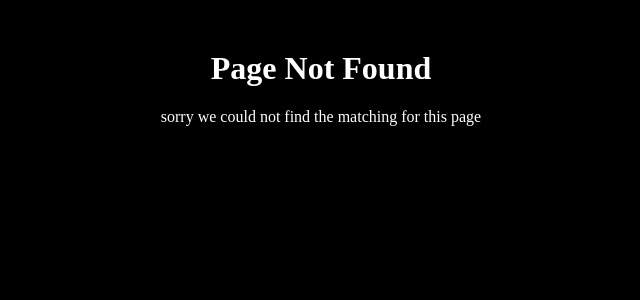
After one commit to fidelmak/django_projects, a Django app: template mypage/templates/404.html in a window 1280 px wide. The commit adds this page. Shown: the top 300 px of the page, without its empty margins (319-959 px from the left). Run offline with Django 4.2, Linux system fonts and the light colour scheme; the template is opened without the code that fills it, so the values that code supplies are empty.

Commit message:
new file:   mypage/templates/404.html

```diff
--- /dev/null
+++ b/mypage/challenges/static/challenges/challenges.css
@@ -0,0 +1,41 @@
+ul {
+  list-style-type: none;
+  margin: 2rem auto;
+  width: 90%;
+  max-width: 50rem;
+  box-shadow: 0 2px 8px rgba(0, 0, 0, 0.26);
+  padding: 1rem;
+  border-radius: 12px;
+  background-color: rgb(8, 189, 245);
+  color: white;
+  font-size: 38px;
+  display: flex;
+  flex-direction: column;
+  flex-wrap: wrap;
+  height: 30rem;
+}
+li {
+  text-align: center;
+  margin: 1rem 0;
+  font-size: 1.5rem;
+  border-bottom: 1px solid #ccc;
+  padding-bottom: 1rem;
+}
+li:last-of-type {
+  padding-bottom: none;
+}
+a {
+  color: white;
+  text-decoration: none;
+}
+body {
+  margin: 0;
+  background-color: black;
+  color: white;
+  text-align: center;
+  margin-top: 50px;
+}
+li a:hover,
+li a:active {
+  color: black;
+}
--- /dev/null
+++ b/mypage/challenges/templates/challenges/includes/header.html
@@ -0,0 +1,5 @@
+<header>
+  <nav>
+    <a href="{% url 'index' %}"> All challenges </a>
+  </nav>
+</header>
--- a/mypage/challenges/urls.py
+++ b/mypage/challenges/urls.py
@@ -15,7 +15,7 @@ urlpatterns = [
     # path("october", views.october),
     # path("november", views.november),
     # path("december", views.december),
-    path("", views.index),
+    path("", views.index, name = "index" ),
     path("<int:month>", views.monthly_challenge_by_number),
     path("<str:month>", views.monthly_challenge, name = "month_challenge"),
 
--- a/mypage/challenges/views.py
+++ b/mypage/challenges/views.py
@@ -52,4 +52,5 @@ def monthly_challenge(request, month):
         # response_data = render_to_string()
         # return HttpResponse(response_data)
     except:
-        return HttpResponseNotFound("not found at all ")
+        response_data = render_to_string("404.html")
+        return HttpResponseNotFound(response_data)
--- a/mypage/mypage/settings.py
+++ b/mypage/mypage/settings.py
@@ -57,6 +57,7 @@ TEMPLATES = [
         'BACKEND': 'django.template.backends.django.DjangoTemplates',
         'DIRS': [
             #BASE_DIR / "challenges" / "template"
+            BASE_DIR / "templates"
         ],
         'APP_DIRS': True,
         'OPTIONS': {
--- /dev/null
+++ b/mypage/templates/404.html
@@ -0,0 +1,5 @@
+{% extends "base.html" %} {%block page_title %} sorry this page is not found
+{%endblock %} {% block content %}
+<h1>Page Not Found</h1>
+<p>sorry we could not find the matching for this page</p>
+{% endblock%}
--- /dev/null
+++ b/mypage/templates/base.html
@@ -0,0 +1,14 @@
+{% load static %}
+
+<!DOCTYPE html>
+<html lang="en">
+  <head>
+    <meta charset="UTF-8" />
+    <meta name="viewport" content="width=device-width, initial-scale=1.0" />
+    <title>{% block page_title %} My Challenges {% endblock %}</title>
+    <link rel="stylesheet" href="{% static 'challenges/challenges.css' %}" />
+  </head>
+  <body>
+    {% block content %} {% endblock %}
+  </body>
+</html>
```
Also changed, not shown: mypage/challenges/templates/challenges/challenge.html (+8 -16 lines), mypage/challenges/templates/challenges/index.html (+8 -15 lines).
